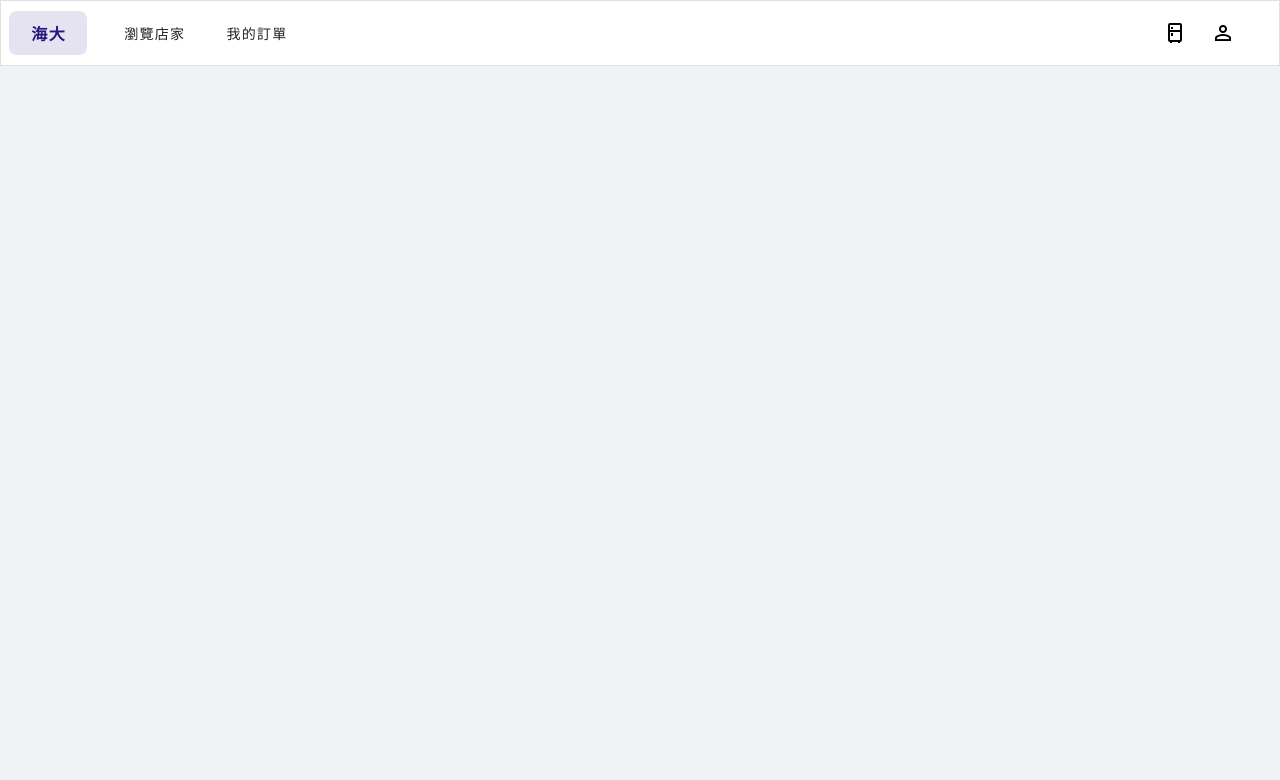
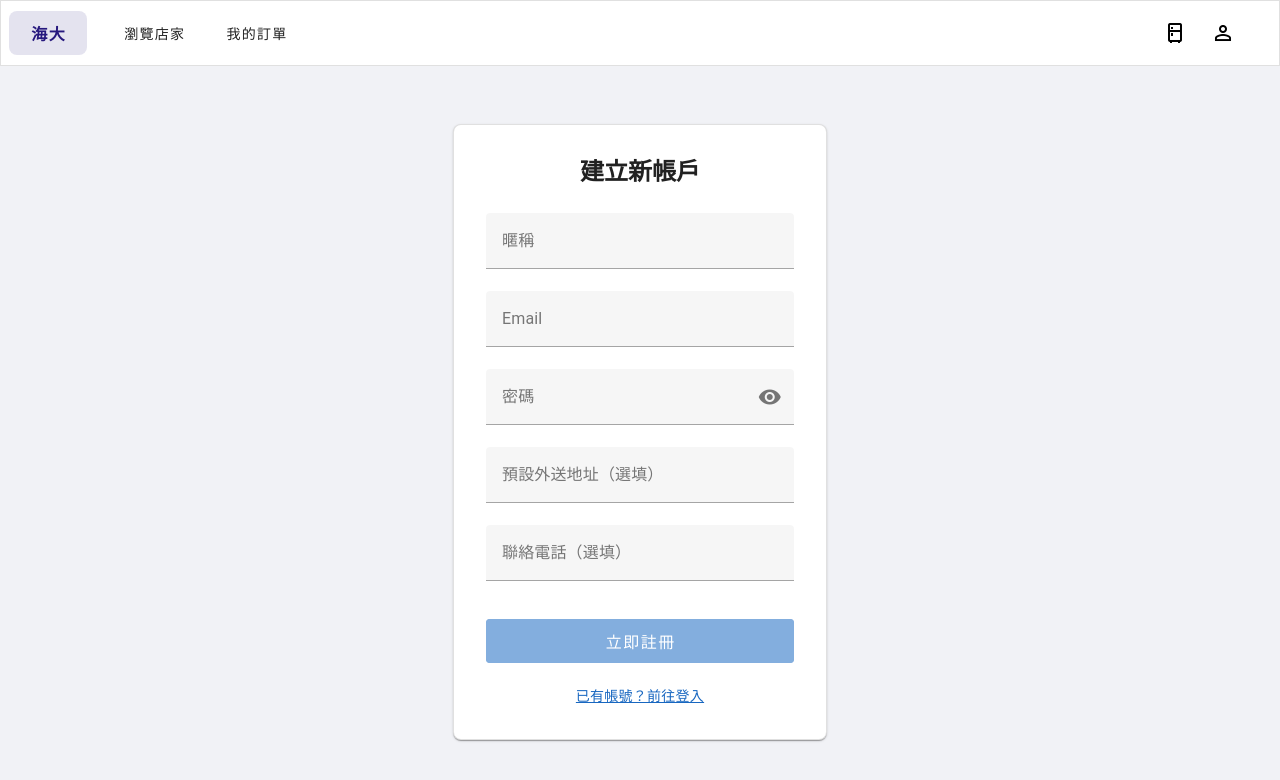
Before and after one commit to howard522/eating_at_ntou, a Nuxt app: page /register in a window 1280 px wide. Before the commit this address had no page. Shown: the top 780 px of the page. Built offline with nearby package versions, Linux system fonts and the light colour scheme.

Commit message:
feat: 新增忘記密碼頁面、註冊頁面及登入頁面身份選擇功能

```diff
--- /dev/null
+++ b/app/pages/forgot-password/index.vue
@@ -0,0 +1,83 @@
+<template>
+  <button class="back-button" @click="goBack" aria-label="回上一頁">
+    ← 返回
+  </button>
+
+  <main class="container">
+    <h1 class="big-text">我也沒辦法</h1>
+    <p class="admin-phone">
+      管理員電話：{{ phone }}
+    </p>
+  </main>
+</template>
+
+<script setup>
+definePageMeta({ layout: false })
+
+const phone = '0987-987-987';
+
+const goBack = () => {
+  if (window.history.length > 1) {
+    window.history.back()
+  } else {
+    window.location.href = '/'
+  }
+}
+</script>
+
+<style scoped>
+.container {
+  min-height: 70vh;
+  display: flex;
+  flex-direction: column;
+  justify-content: center;
+  align-items: center;
+  padding: 2rem;
+  text-align: center;
+}
+
+.big-text {
+  font-size: clamp(2.5rem, 6vw, 6rem);
+  font-weight: 800;
+  margin: 0 0 1.5rem 0;
+  color: #222;
+  letter-spacing: 0.02em;
+}
+
+.admin-phone {
+  font-size: 1.125rem;
+  color: #444;
+  margin: 0;
+}
+
+.phone-link {
+  color: #1a73e8;
+  text-decoration: none;
+  font-weight: 600;
+}
+
+.phone-link:hover,
+.phone-link:focus {
+  text-decoration: underline;
+}
+
+.back-button {
+  position: fixed;
+  top: 1rem;
+  left: 1rem;
+  z-index: 60;
+  display: inline-flex;
+  align-items: center;
+  gap: .5rem;
+  padding: .5rem .75rem;
+  background: rgba(255,255,255,0.9);
+  border: 1px solid rgba(0,0,0,0.08);
+  border-radius: 8px;
+  font-size: 0.95rem;
+  color: #222;
+  cursor: pointer;
+  box-shadow: 0 2px 6px rgba(0,0,0,0.08);
+}
+.back-button:active { transform: translateY(1px); }
+.back-button:focus { outline: 2px solid rgba(26,115,232,0.25); outline-offset: 2px; }
+</style>
--- a/app/pages/login/index.vue
+++ b/app/pages/login/index.vue
@@ -61,6 +61,17 @@
               class="mb-1"
             />
 
+            <!-- 身份選擇 -->
+            <v-radio-group
+              v-model="loginRole"
+              class="mb-1 login-role-group"
+            >
+              <div class="d-flex gap-4 justify-space-between">
+                <v-radio label="顧客" value="customer"></v-radio>
+                <v-radio label="外送員" value="delivery"></v-radio>
+              </div>
+            </v-radio-group>
+
             <div class="d-flex justify-end mb-4">
               <NuxtLink to="/forgot-password" class="text-caption">忘記密碼？</NuxtLink>
             </div>
@@ -98,6 +109,7 @@ const password = ref('')
 const showPassword = ref(false)
 const loading = ref(false)
 const errorMessage = ref('')
+const loginRole = ref<'customer' | 'delivery'>('customer')
 
 const userStore = useUserStore()
 
@@ -113,7 +125,12 @@ const onSubmit = async () => {
       body: { email: email.value, password: password.value },
     })
     userStore.login(res.token, res.user)
-    router.push('/customer/stores') // 先預設是顧客
+    if (userStore?.info?.role === 'admin')
+      router.push('/admin/stores')
+    else if (loginRole.value === 'delivery')
+      router.push('/delivery/orders')
+    else
+      router.push('/customer/stores')
   } catch (e: any) {
     errorMessage.value =
       e?.data?.message || e?.message || '登入失敗，請檢查帳號或密碼'
@@ -176,6 +193,14 @@ useHead({title: '登入', });
   display: inline-block;
 }
 
+.login-role-group {
+  width: 100%;
+}
+
+:deep(.login-role-group .v-radio) {
+  flex: 1;
+}
+
 :deep(.v-input--focused .v-field) {
   box-shadow: 0 0 0 3px #a8d5ff !important;
 }
--- /dev/null
+++ b/app/pages/register/index.vue
@@ -0,0 +1,122 @@
+<template>
+  <v-container class="fill-height">
+    <v-row justify="center" align="center">
+      <v-col cols="12" sm="8" md="6" lg="4">
+        <v-card rounded="lg" border>
+          <v-card-text class="pa-8">
+            <h1 class="text-h5 font-weight-bold text-center mb-6">建立新帳戶</h1>
+
+            <v-form ref="formRef" v-model="isValid" @submit.prevent="onSubmit">
+              <v-text-field
+                v-model="form.name"
+                label="暱稱"
+                :rules="nameRules"
+                clearable
+                required
+              />
+                <v-text-field
+                v-model="form.email"
+                label="Email"
+                type="email"
+                :rules="emailRules"
+                clearable
+                required
+              />
+              <v-text-field
+                v-model="form.password"
+                label="密碼"
+                :type="showPwd ? 'text' : 'password'"
+                :append-inner-icon="showPwd ? 'mdi-eye-off' : 'mdi-eye'"
+                @click:append-inner="showPwd = !showPwd"
+                :rules="passwordRules"
+                clearable
+                required
+              />
+              <v-text-field
+                v-model="form.address"
+                label="預設外送地址（選填）"
+                clearable
+              />
+              <v-text-field
+                v-model="form.phone"
+                label="聯絡電話（選填）"
+                clearable
+              />
+
+              <v-btn
+                type="submit"
+                color="primary"
+                block
+                size="large"
+                class="mt-4"
+                :loading="loading"
+                :disabled="loading || !isValid"
+              >
+                立即註冊
+              </v-btn>
+            </v-form>
+
+            <div class="text-center mt-6">
+              <NuxtLink to="/login" class="text-primary text-body-2">已有帳號？前往登入</NuxtLink>
+            </div>
+          </v-card-text>
+        </v-card>
+      </v-col>
+    </v-row>
+  </v-container>
+</template>
+
+<script setup lang="ts">
+const router = useRouter()
+const formRef = ref()
+const isValid = ref(false)
+const loading = ref(false)
+const showPwd = ref(false)
+
+const form = reactive({
+  name: '',
+  email: '',
+  password: '',
+  role: 'multi',
+})
+
+const nameRules = [
+  (v: string) => !!v || '請輸入暱稱',
+]
+const emailRules = [
+  (v: string) => !!v || '請輸入 Email',
+  (v: string) => /.+@.+\..+/.test(v) || 'Email 格式不正確',
+]
+const passwordRules = [
+  (v: string) => !!v || '請輸入密碼',
+]
+
+async function onSubmit() {
+  const { valid } = await formRef.value.validate()
+  if (!valid) return
+  loading.value = true
+  try {
+    await $fetch('/api/auth/register', {
+      method: 'POST',
+      body: {
+        name: form.name,
+        email: form.email,
+        password: form.password,
+        role: form.role,
+      },
+    })
+    alert('註冊成功，請使用新帳號登入')
+    router.push('/login')
+  } catch (e) {
+    console.error('註冊失敗:', e)
+    alert('註冊失敗，請稍後再試')
+  } finally {
+    loading.value = false
+  }
+}
+
+useHead({ title: '註冊' })
+</script>
+
+<style scoped>
+</style>
--- a/stores/user.ts
+++ b/stores/user.ts
@@ -12,7 +12,6 @@ export const useUserStore = defineStore('user', {
             img?: string
             address?: string
             phone?: string
-            activeRole?: 'customer' | 'delivery' | null
         },
         //sung說,前端可以根據currentRole指定user看到的畫面,阿admin就是看到管理後台這樣
 
@@ -25,14 +24,7 @@ export const useUserStore = defineStore('user', {
         login(token: string, user: any) {
             this.token = token
             this.info = user
-
-            // 預設 multi 使用者要選身份；admin 則不需
-            if (user.role === 'admin') {
-                this.currentRole = null // admin 沒有 customer/delivery 身分
-            } else if (user.role === 'multi') {
-                this.currentRole = null // 等使用者自己選
-            }
-
+            this.currentRole = null
             this.saveToStorage()
         },
 
```
